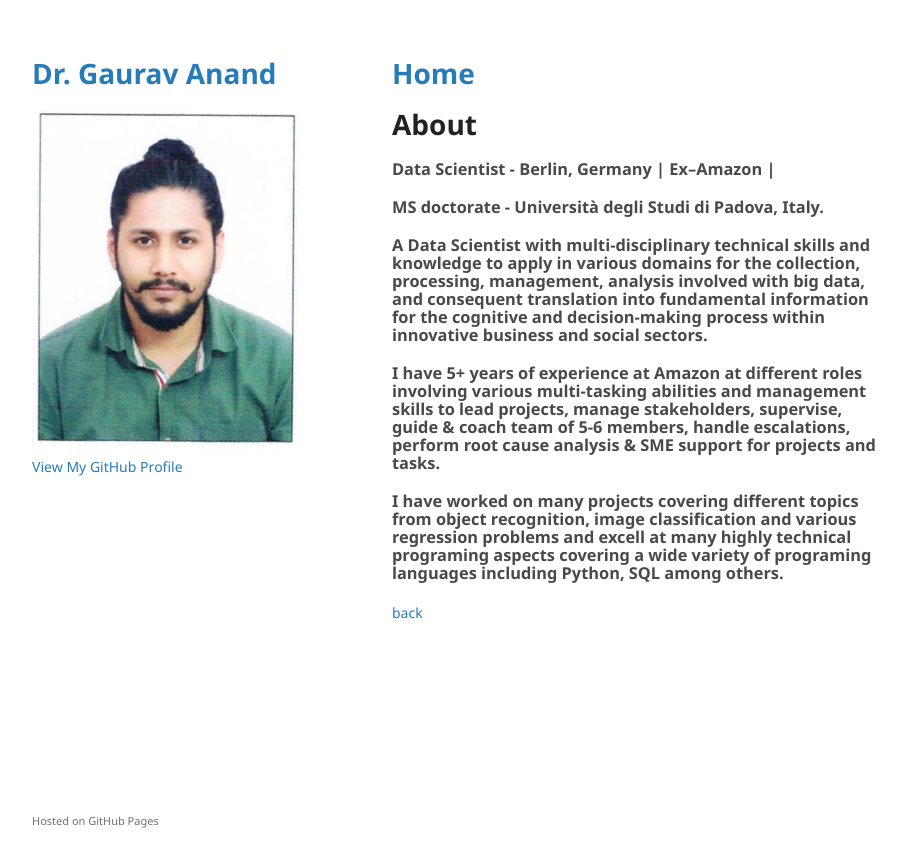
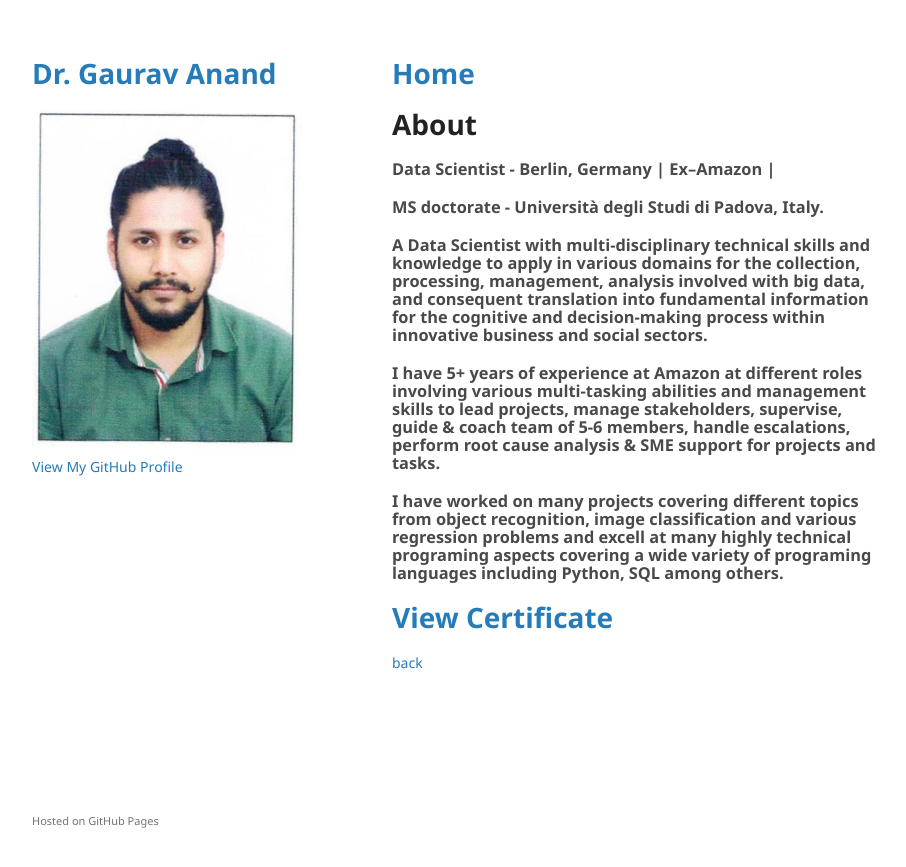
Before and after one commit to anandgrv/anandgrv.github.io, a Jekyll site: the page built from about.md, in a window 1280 px wide. Shown: the top 867 px of the page, without its empty margins (178-1084 px from the left). Built offline with Jekyll 4.4.1, drawn with Linux system fonts in a browser that asks for light colours; our own code applies the rules of GitHub Pages for plain Markdown files.

Commit message:
Update about.md

```diff
--- a/about.md
+++ b/about.md
@@ -15,4 +15,6 @@ layout: default
 
 ### I have worked on many projects covering different topics from object recognition, image classification and various regression problems and excell at many highly technical programing aspects covering a wide variety of programing languages including Python, SQL among others.
 
+# [View Certificate](/images/degree_cert_MS.jpg)
+
 [back](./)
```
